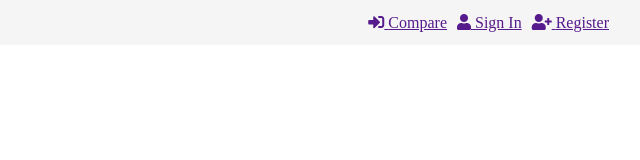
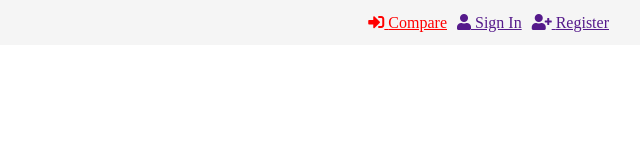
Before and after one commit to mamoonbgc036/Ecommerce_Template, a plain HTML site: page index.html in a window 1280 px wide. In both pictures the pointer is over the link "Compare". Shown: the full height of the page, 538-1178 px from the left. Drawn offline with Linux system fonts and the light colour scheme.

Commit message:
08.09.2021

```diff
--- a/style.css
+++ b/style.css
@@ -29,3 +29,7 @@ header{
 	list-style: none;
 	margin: 0 5px;
 }
+
+#right ul li a:hover{
+	color: red;
+}
```
